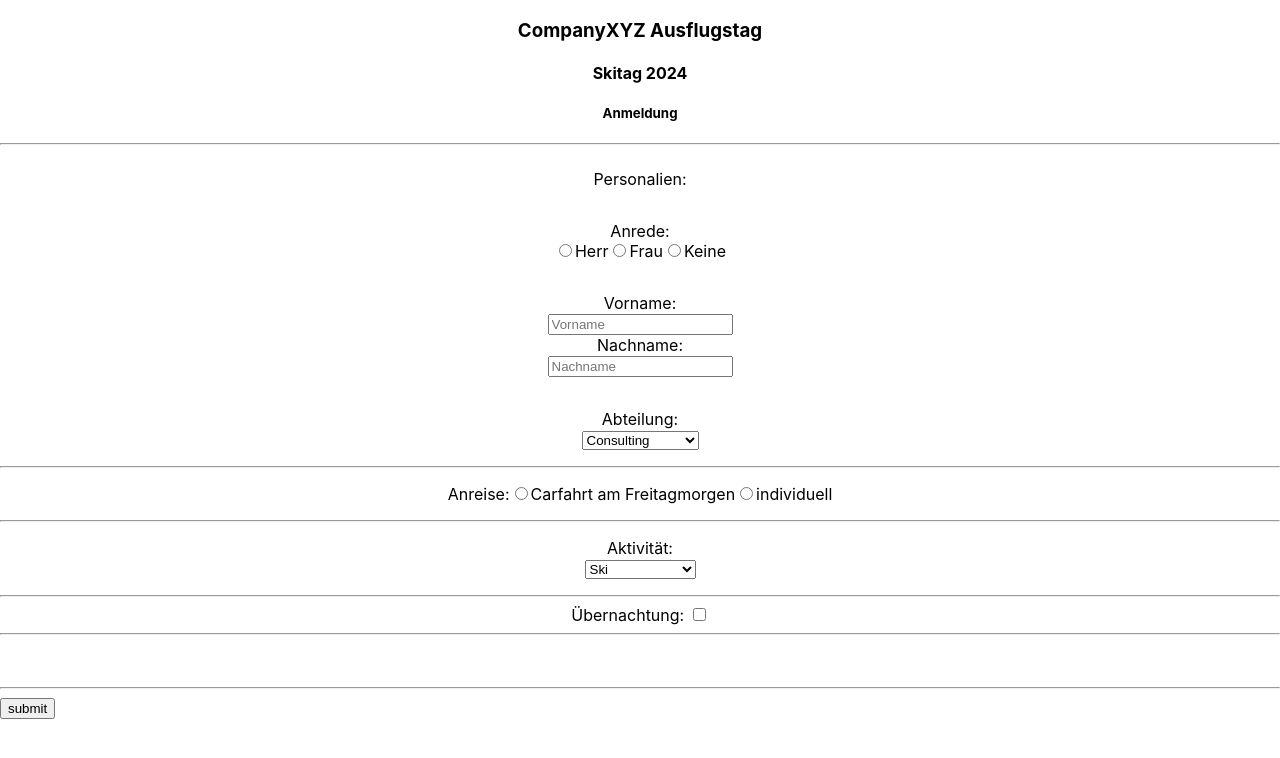
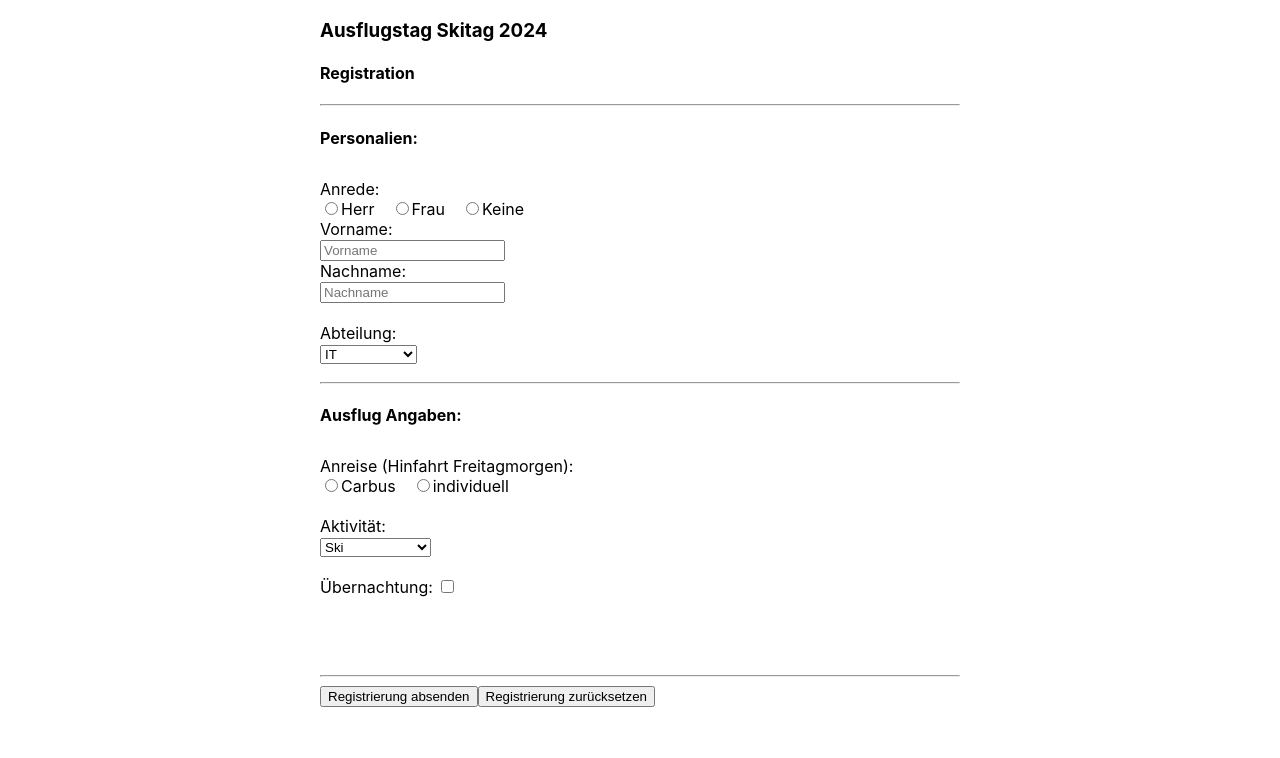
Before and after one commit to Okarashii/02-react-ui-elements, a React (Create React App) app: page / in a window 1280 px wide. Shown: the top 758 px of the page. Built offline with nearby package versions, Linux system fonts and the light colour scheme.

Commit message:
Form with props

```diff
--- a/src/App.js
+++ b/src/App.js
@@ -1,112 +1,14 @@
-import React, {useState, useEffect} from 'react';
+import Registration from './Registration/Registration';
 import './App.css';
 
 function App() {
 
-    // O_o => states
-    const [overnight, setOvernight] = useState(false);
+    const title = "Ausflugstag Skitag 2024";
+    const departments = ["IT", "HR", "Marketing", "Buchhaltung"];
+    const activity = ["Ski", "Schlitteln", "Bergrestaurant"];
 
-    // O_o => fncs
+    return (<Registration title={title} departments={departments} activity={activity}/>);
 
-    return (
-        <form>
-            <div className='App'>
-                <h3>CompanyXYZ Ausflugstag</h3>
-                <h4>Skitag 2024</h4>
-                <h5>Anmeldung</h5>
-
-                <hr />
-                <div className='App-block'>
-                    <p>Personalien:</p>
-                    <p>
-                        Anrede:<br />
-                        <label>
-                            <input type='radio' name='anrede' value='Herr' />
-                            Herr
-                        </label>
-                        <label>
-                            <input type='radio' name='anrede' value='Frau' />
-                            Frau
-                        </label>
-                        <label>
-                            <input type='radio' name='anrede' value='Keine' />
-                            Keine
-                        </label>
-                    </p>
-
-                    <p>
-                        <label for='fname'>Vorname:</label><br />
-                        <input type='text' id='fname' name='fname' placeholder='Vorname' /><br />
-
-                        <label for='lname'>Nachname:</label><br />
-                        <input type='text' id='lname' name='lname' placeholder='Nachname' />
-                    </p>
-                </div>
-
-                <p>
-                    <label>
-                        Abteilung:<br />
-                        <select id='selectDepartmentID' name='selectDepartment'>
-                            <option value='consulting'>Consulting</option>
-                            <option value='creation'>Creation</option>
-                            <option value='itDevelopment'>IT-Development</option>
-                            <option value='itSupport'>IT-Support</option>
-                        </select>
-                    </label>
-                </p>
-
-                <hr />
-
-                <p>
-                    Anreise:
-                    <label>
-                        <input type='radio' name='anreise' value='car' />
-                        Carfahrt am Freitagmorgen
-                    </label>
-                    <label>
-                        <input type='radio' name='anreise' value='individuell' />
-                        individuell
-                    </label>
-                </p>
-                <hr />
-
-                <p>
-                    <label>
-                        Aktivität:<br />
-                        <select id='activity' name='activity'>
-                            <option value='ski'>Ski</option>
-                            <option value='schlitteln'>Schlitteln</option>
-                            <option value='bergrestaurant'>Bergrestaurant</option>
-                        </select>
-                    </label>
-                </p>
-
-
-                <hr />
-
-                <label>
-                    Übernachtung: <input type='checkbox' name='overnight' checked={overnight} onChange={(e) => setOvernight(e.target.checked)} />
-                </label>
-                <hr />
-
-                <p style={{visibility:overnight ? 'visible' : 'hidden'}}>
-                    Abreise:
-                    <label>
-                        {overnight ? <input type='radio' name='abreise' value='car' /> : null}
-                        Carfahrt am Samstagmorgen
-                    </label>
-                    <label>
-                        <input type={overnight ? 'radio' : 'hidden'} name='abreise' value='individuell' />
-                        individuell
-                    </label>
-                </p>
-                <hr />
-
-
-            </div>
-            <button type='submit'>submit</button>
-        </form>
-    );
 }
 
 export default App;
--- /dev/null
+++ b/src/Registration/Registration.css
@@ -0,0 +1,22 @@
+.FormDiv {
+    width: 50vw;
+    padding: 0 25vw 0 25vw;
+}
+
+.FormContent {
+    text-align:left;
+}
+
+.FormBlock {
+    padding: 10px 0;
+}
+
+
+.FormDiv input[type='radio'] {
+    visibility: inherit;
+    /* padding-right: .5em; */
+}
+
+.PadLeft {
+    padding-left: 1em;
+}
--- /dev/null
+++ b/src/Registration/Registration.jsx
@@ -0,0 +1,110 @@
+import React, {useState} from "react";
+import "./Registration.css";
+
+export default function Registration({title, departments, activity}) {
+
+    // O_o => states
+    const [overnight, setOvernight] = useState(false);
+
+    // O_o => fncs
+
+    return (
+        <div className="FormDiv">
+            <form>
+                <div className="FormContent">
+
+                    <h3>{title}</h3>
+                    <h4>Registration</h4>
+                    <hr />
+
+                    <h4>Personalien:</h4>
+
+                    <div className="FormBlock">
+                        Anrede:<br />
+                        <label>
+                            <input type="radio" name="anrede" value="herr" />
+                            Herr
+                        </label>
+                        <label className="PadLeft">
+                            <input type="radio" name="anrede" value="frau" />
+                            Frau
+                        </label>
+                        <label className="PadLeft">
+                            <input type="radio" name="anrede" value="keine" />
+                            Keine
+                        </label>
+
+                        <br />
+
+                        <label>Vorname:</label><br />
+                        <input type="text" id="fname" name="fname" placeholder="Vorname" /><br />
+
+                        <label>Nachname:</label><br />
+                        <input type="text" id="lname" name="lname" placeholder="Nachname" />
+                    </div>
+
+                    <div className="FormBlock">
+                        Abteilung:<br />
+
+                        <select id="departmentID" name="department">
+
+                            {departments.map((i) => (
+                                <option value={i.toLowerCase()} key={i}>{i}</option>
+                            ))}
+
+                        </select>
+                    </div>
+
+                    <hr />
+                    <h4>Ausflug Angaben:</h4>
+
+                    <div className="FormBlock">
+                        Anreise (Hinfahrt Freitagmorgen):<br />
+                        <label>
+                            <input type="radio" name="anreise" value="carbus" />
+                            Carbus
+                        </label>
+                        <label className="PadLeft">
+                            <input type="radio" name="anreise" value="individuell" />
+                            individuell
+                        </label>
+                    </div>
+
+                    <div className="FormBlock">
+                        Aktivität:<br />
+                        <select id="activity" name="activity">
+                            {activity.map((i) => (
+                                <option value={i.toLowerCase()} key={i}>{i}</option>
+                            ))}
+                        </select>
+                    </div>
+
+                    <div className="FormBlock">
+                        <label>
+                            Übernachtung: <input type="checkbox" name="overnight" checked={overnight} onChange={(e) => setOvernight(e.target.checked)} />
+                        </label>
+                    </div>
+
+                    <div className="FormBlock" style={{visibility:overnight ? "visible" : "hidden"}}>
+                        Abreise (Rückfahrt Samstagmorgen):<br />
+                        <label>
+                            {overnight ? <input type="radio" name="abreise" value="carbus" /> : null}
+                            Carbus
+                        </label>
+                        <label className="PadLeft">
+                            <input type={overnight ? "radio" : "hidden"} name="abreise" value="individuell" />
+                            individuell
+                        </label>
+                    </div>
+
+                </div>
+
+                <hr />
+                <button type="submit">Registrierung absenden</button>
+                <button type="reset" onClick={() => setOvernight(false)}>Registrierung zurücksetzen</button>
+            </form>
+        </div>
+    );
+
+
+}
```
